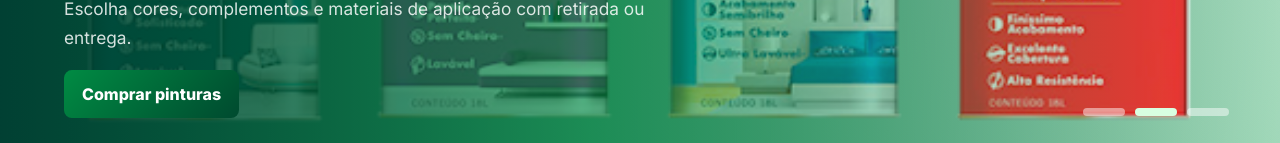
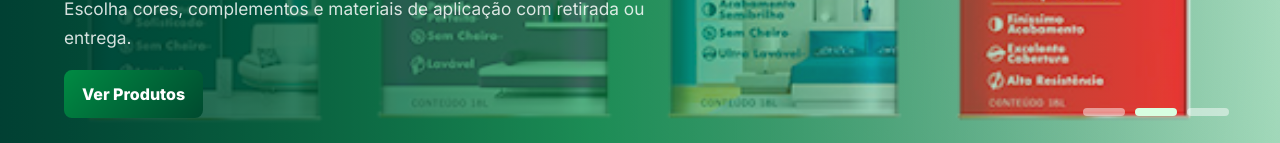
Before and after one commit to victords97/NewSVI, a React (Vite) app: page / in a window 1280 px wide. Shown: the part 447-590 px from the top of the page. Built offline with nearby package versions, Linux system fonts and the light colour scheme.

Commit message:
Standardize hero slide CTA text

```diff
--- a/src/main.jsx
+++ b/src/main.jsx
@@ -212,7 +212,7 @@ function Home() {
       text: "Tubos, conexões, registros e acessórios para obra, manutenção e reposição.",
       image: "https://dcdn-us.mitiendanube.com/stores/002/472/736/themes/amazonas/2-slide-1717706013453-2303463716-31070fb5da39fba5945f39084a0fad4f1717706014-1024-1024.webp?9071093781910199982",
       mobileImage: "https://dcdn-us.mitiendanube.com/stores/002/472/736/themes/amazonas/2-slide-1717706013456-108773263-aac4553ed3257a2f0b96acd0c12cb0901717706016-1024-1024.webp?9071093781910199982",
-      cta: "Comprar hidráulicos",
+      cta: "Ver Produtos",
       href: "/produtos?categoria=hidraulicos",
     },
     {
@@ -220,7 +220,7 @@ function Home() {
       title: "Tintas e ferramentas para pintura",
       text: "Escolha cores, complementos e materiais de aplicação com retirada ou entrega.",
       image: "/assets/suvinil.png",
-      cta: "Comprar pinturas",
+      cta: "Ver Produtos",
       href: "/produtos?categoria=pinturas",
     },
     {
@@ -229,7 +229,7 @@ function Home() {
       text: "Produtos para manutenção, proteção e acabamento com apoio do time consultivo.",
       image: "https://dcdn-us.mitiendanube.com/stores/002/472/736/themes/amazonas/2-slide-1735228953933-8199334112-b9aee56ef919b756c96f6e323c1412f01735228955-1024-1024.webp?9071093781910199982",
       mobileImage: "https://dcdn-us.mitiendanube.com/stores/002/472/736/themes/amazonas/2-slide-1735228953936-5278343610-3adc3bf592d613f932834f8d5b6be5ab1735228957-1024-1024.webp?9071093781910199982",
-      cta: "Ver produtos",
+      cta: "Ver Produtos",
       href: "/produtos?categoria=pinturas",
     },
   ];
```
